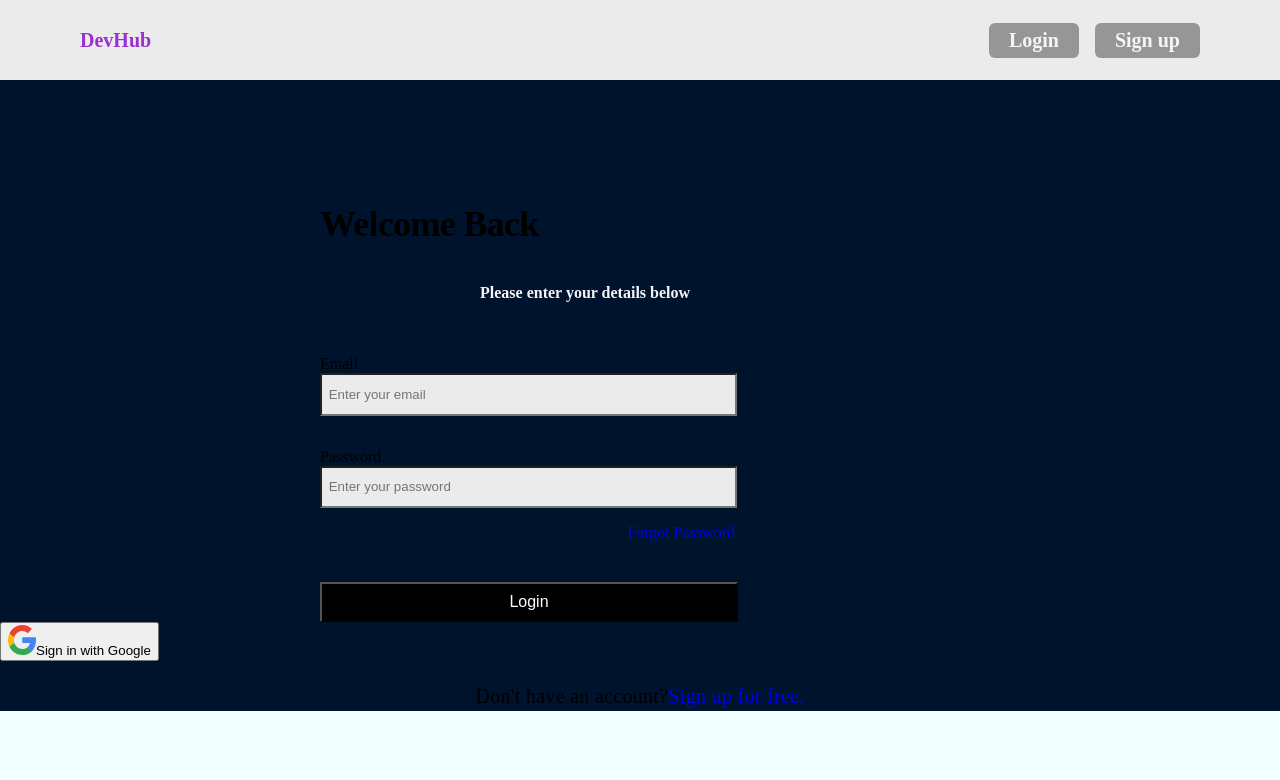
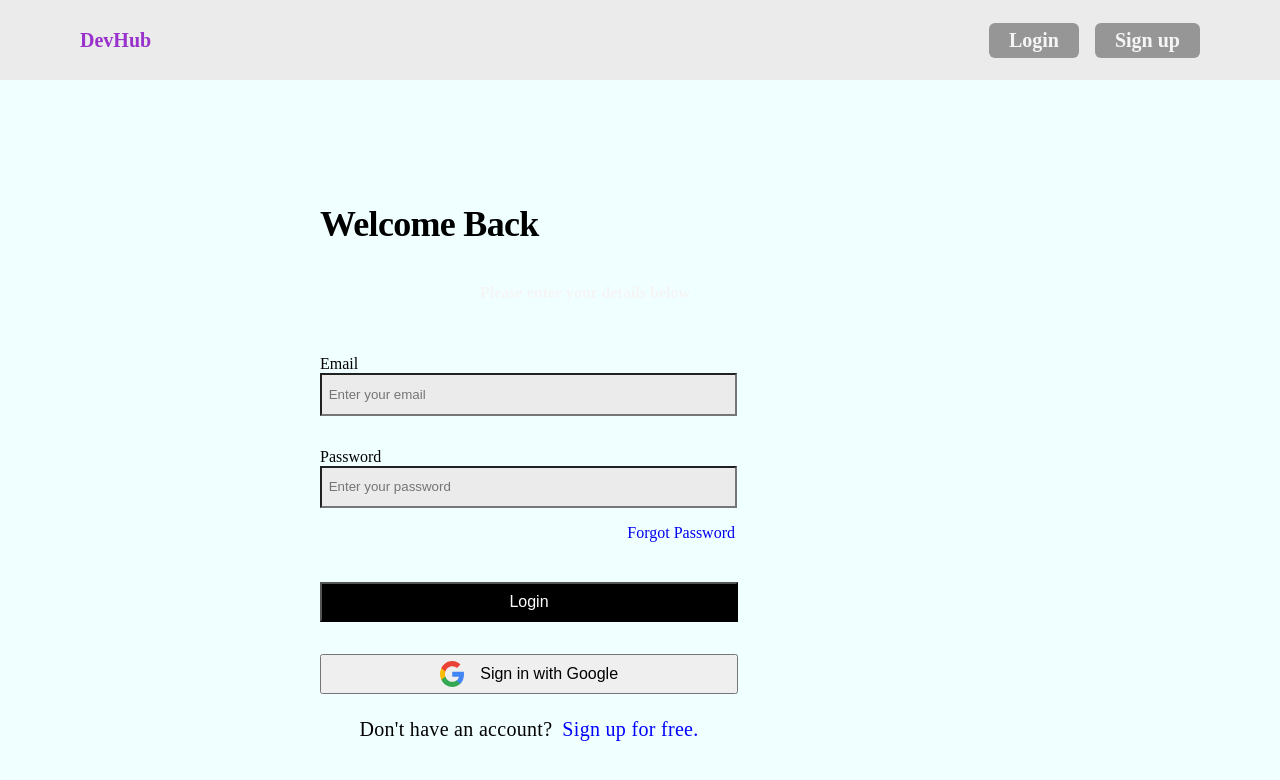
Before and after one commit to ACavalletto/devhub-frontend, a React (Create React App) app: page /login in a window 1280 px wide. Shown: the top 780 px of the page. Built offline with nearby package versions, Linux system fonts and the light colour scheme; no server answers.

Commit message:
login style tags corrected

```diff
--- a/src/pages/Login.js
+++ b/src/pages/Login.js
@@ -9,14 +9,14 @@ const Login = (props) => {
   let history = useHistory();
 
   return (
-    <div className="login">
+    <div className={style.login}>
       <NavBar />
       <LoginForm />
-      <button className='google-btn' onClick={() => {login();history.push('/dashboard')}}>
+      <button className={style.google_btn} onClick={() => {login();history.push('/dashboard')}}>
         <img src={logo} alt='Google Logo' />
         Sign in with Google
       </button> {/* onclick(signInGoogle Firebase) */}
-      <div className='signup-link'>
+      <div className={style.signup_link} >
         <p>Don't have an account?
           <Link to='/signup'>
            Sign up for free.
```
